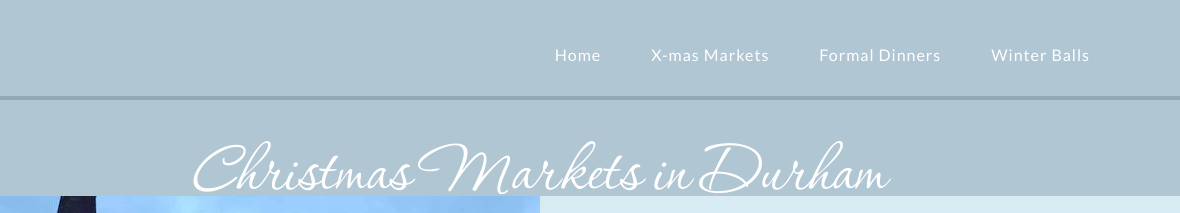
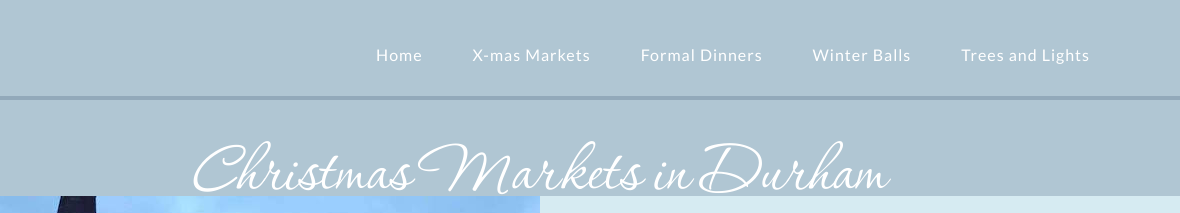
Before and after one commit to oliviaphp/durham-christmas, a plain HTML site: page markets.html in a window 1280 px wide. Shown: the top 213 px of the page, 100-1280 px from the left. Drawn offline with Linux system fonts and the light colour scheme.

Commit message:
Added trees page in nav bar

```diff
--- a/markets.html
+++ b/markets.html
@@ -24,6 +24,8 @@
 
 						<li><a href="balls.html" target = "_self">Winter Balls</a></li>
 
+						<li><a href="trees.html" target = "_self">Trees and Lights</a></li>
+
 											</ul>
 
 
@@ -45,7 +47,6 @@
 		Christmas markets in Durham sell everything from cosy christmas jumpers to hot chocolate. Make sure you head down to the Palace Green and Market Square to get christmas gifts for your friends and family!
 		</section>
 
-	<br>
 	<!--<div class="main"-->
 		<p style="font-family:p22_corinthia;color:white;font-size:50px">List of Markets</p>
 		<ul>
```
